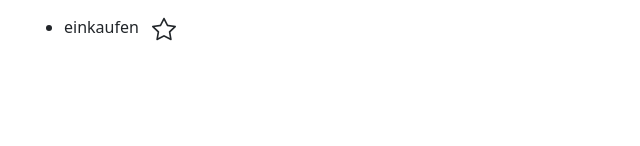
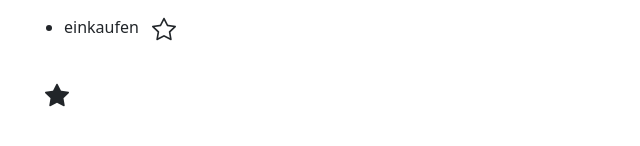
Before and after one commit to marcbudde/todo-app, an Angular app: page / in a window 1280 px wide. Shown: the part 164-310 px from the top of the page, without its empty margins (0-640 px from the left). Built offline with nearby package versions, Linux system fonts and the light colour scheme.

Commit message:
introduced input and output properties

```diff
--- a/src/app/app.component.html
+++ b/src/app/app.component.html
@@ -4,3 +4,5 @@
 <app-create-task />
 
 <app-todo-list />
+
+<app-star [isFavorite]="post.isFavorite" (change)="onFavoriteChanged($event)"></app-star>
--- a/src/app/app.component.ts
+++ b/src/app/app.component.ts
@@ -1,4 +1,5 @@
 import { Component } from '@angular/core';
+import { FavoriteChangedEventArgs } from './star/star.component';
 
 @Component({
   selector: 'app-root',
@@ -7,4 +8,13 @@ import { Component } from '@angular/core';
 })
 export class AppComponent {
   title = 'awesome-app';
+
+  post = {
+    title: 'Titel',
+    isFavorite: true
+  }
+
+  onFavoriteChanged(eventArgs: FavoriteChangedEventArgs) {
+    console.log('Favorite changed!!!', eventArgs);
+  }
 }
--- a/src/app/star/star.component.html
+++ b/src/app/star/star.component.html
@@ -1,6 +1,6 @@
 <i class="btn bi"
     style="font-size: 1.5em;"
-    [class.bi-star]="!done"
-    [class.bi-star-fill]="done"
+    [class.bi-star]="!isFavorite"
+    [class.bi-star-fill]="isFavorite"
     (click)="switchState()">
 </i>
--- a/src/app/star/star.component.ts
+++ b/src/app/star/star.component.ts
@@ -1,4 +1,4 @@
-import { Component } from '@angular/core';
+import { Component, EventEmitter, Input, Output } from '@angular/core';
 
 @Component({
   selector: 'app-star',
@@ -6,9 +6,15 @@ import { Component } from '@angular/core';
   styleUrls: ['./star.component.css']
 })
 export class StarComponent {
-  done = false;
+  @Input('isFavorite') isFavorite = false;
+  @Output('change') change = new EventEmitter();
 
   switchState() {
-    this.done = !this.done;
+    this.isFavorite = !this.isFavorite;
+    this.change.emit({ newValue: this.isFavorite });
   }
 }
+
+export interface FavoriteChangedEventArgs {
+  newValue: boolean;
+}
```
